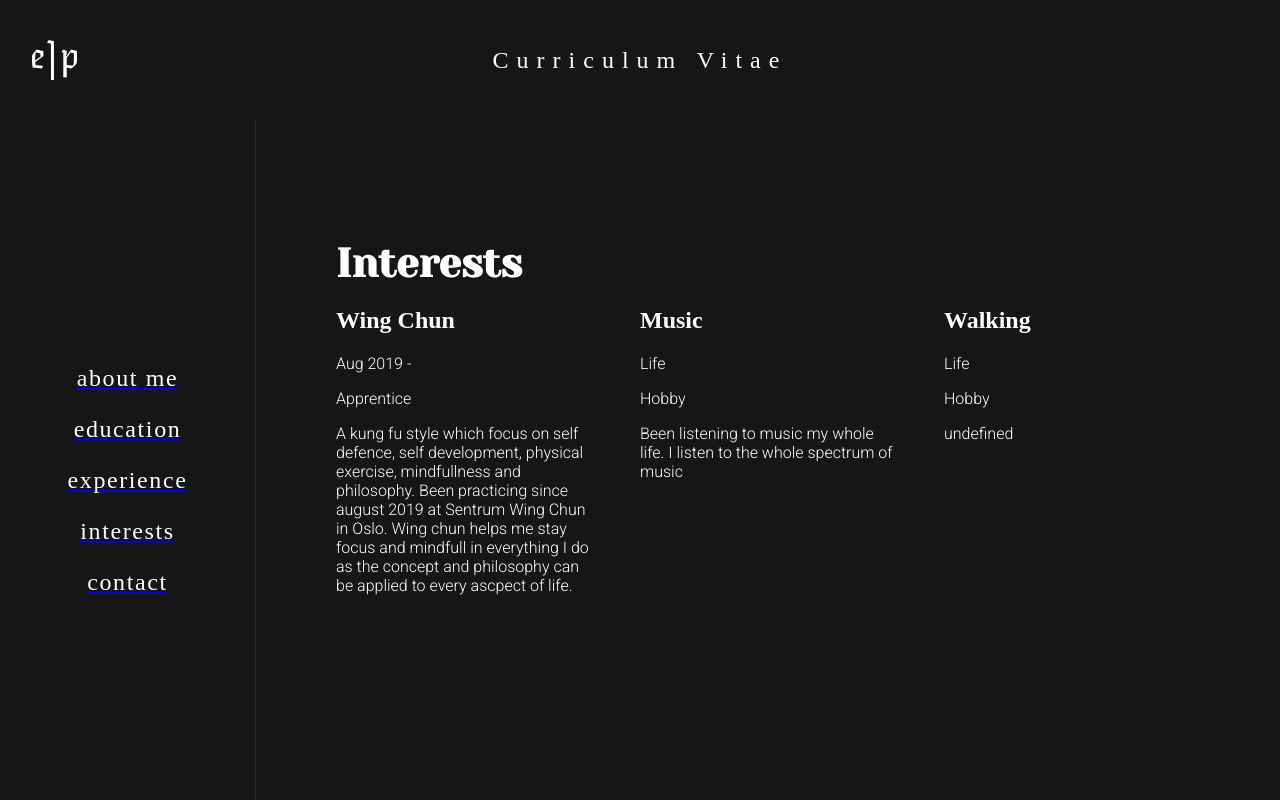
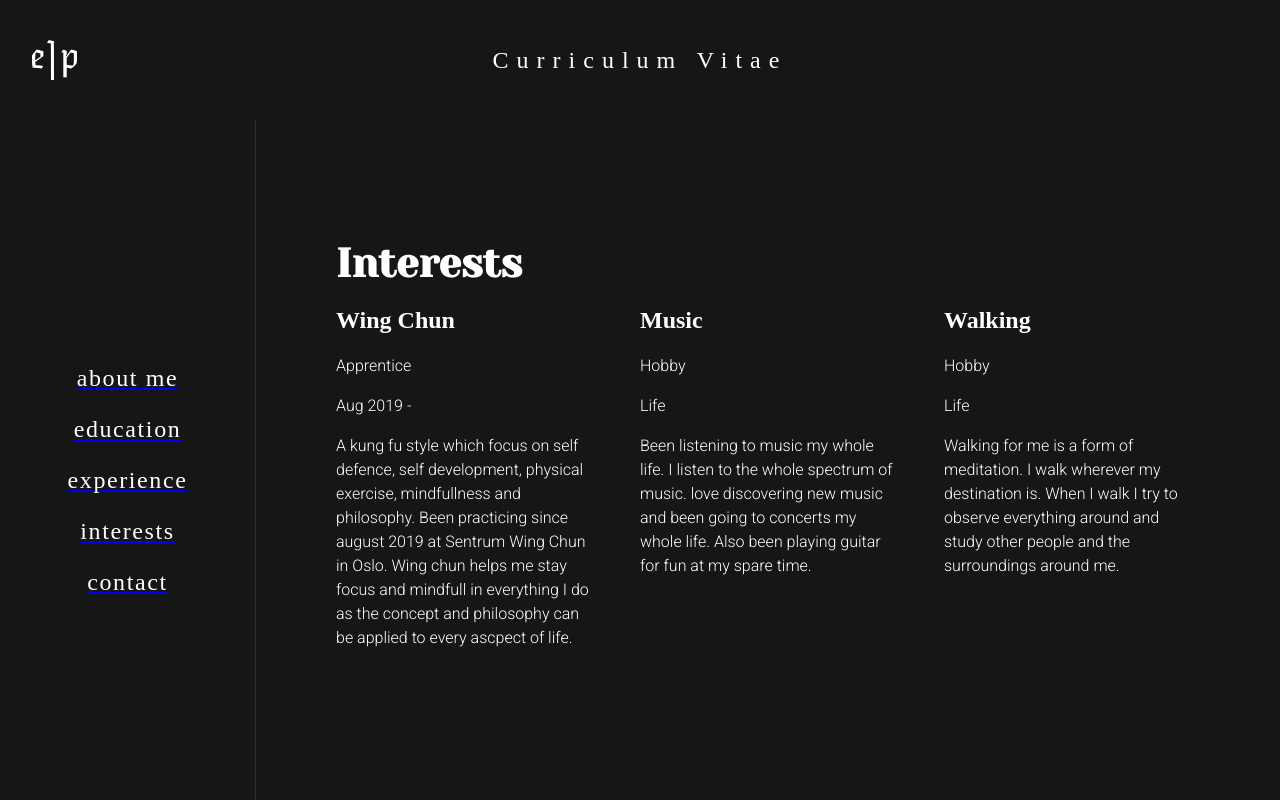
Before and after one commit to Phamern/t16_digital_cv, a Svelte app: page /interests in a window 1280 px wide. Built offline with nearby package versions, Linux system fonts and the light colour scheme; the HTML template or start-up script is replaced by a standard one; a web font is replaced by a local one.

Commit message:
Cleaning up code

```diff
--- a/src/App.svelte
+++ b/src/App.svelte
@@ -14,12 +14,16 @@
 	let open = false;
 	let show = false;
 
+	//Sier ifra om bredden er høyere en 770 for at åpne og lukke skal fungere kun til gitte responsive
+	//størrelser og ikke på desktop
+	//Åpner og lukker side menyen
 	const toggleSideNav = () => {
 		if(window.innerWidth < 770) {
 			open = !open
 		}
 	}
 
+	//Aktiverer burger menu state
 	const handleBurgerAnimation = () => {
 		show = !show
 	}
--- a/src/components/Contact.svelte
+++ b/src/components/Contact.svelte
@@ -72,7 +72,6 @@ a:hover {
   color: #2e2e2e;
 }
 
-
 @media (max-width: 1200px) {
   .contact-info-wrapper {
     grid-template-columns: repeat(2, 1fr);
@@ -87,6 +86,4 @@ a:hover {
   }
 }
 
-
-
 </style>
--- a/src/components/Details.svelte
+++ b/src/components/Details.svelte
@@ -81,6 +81,4 @@ const handleClick = () => {
   line-height: 1.5rem;
 }
 
-
-
  </style>
--- a/src/components/Eivind.svelte
+++ b/src/components/Eivind.svelte
@@ -71,7 +71,7 @@
 }
 
 
-  @media (max-width: 768px) {
+@media (max-width: 1024px) {
 
   .section-wrapper {
     grid-template-columns: 1fr;
--- a/src/components/Header.svelte
+++ b/src/components/Header.svelte
@@ -38,6 +38,7 @@ header {
   font-size: 1.5rem;
   color: #fff;
 }
+
 .header-logo {
   height: 40px;
   margin: 2rem;
@@ -45,7 +46,6 @@ header {
 }
 
 @media (max-width: 900px) {
-
   .header-title {
     font-size: 1rem;
   }
--- a/src/components/Interests.svelte
+++ b/src/components/Interests.svelte
@@ -9,15 +9,12 @@
   <h1 class="title">Interests</h1>
   <section class="info-groups">
     {#each data.interests as interest, i}
-        <div class="interaction-design">
+      <div>
         <h2 class="degree">{interest.name}</h2>
-          <div class="grade-info">
+        <div class="interest-info">
+          <p class="school">{interest.role}</p>
           <p class="year">{interest.year}</p>
-            <p class="school">{interest.role}</p>
-            <p class="school">{interest.description}</p>
-            <!-- {#each interest.details as detail}
-              <Details detail={detail} />
-            {/each} -->
+          <p class="description">{interest.description}</p>
         </div>
       </div>
     {/each}
@@ -36,6 +33,10 @@
   justify-self: left;
 }
 
+.interest-info p {
+  line-height: 1.5rem;
+}
+
 @media (max-width: 1200px) {
   .info-groups {
     grid-template-columns: repeat(2, 1fr);
--- a/src/components/SideNav.svelte
+++ b/src/components/SideNav.svelte
@@ -41,7 +41,6 @@
 	text-decoration: none;
 	justify-self: center;
 	transition: 0.1s;
-
 }
 
 .menu-items:hover {
--- a/src/data/data.js
+++ b/src/data/data.js
@@ -91,7 +91,7 @@ export const data = {
       role: 'Postal Worker',
       year: 'Aug 2017 - Aug 2018',
       details:  [{
-        description: "",
+        description: "Worked nightshifts at the terminal for a year between studies. The job was sorting mail in a fastpace environment where we needed to catch deadlines in order to get the mail out. The job required me to be structured and oriented",
         a: 'Temporary',
         b: 'Nightshift',
         c: 'Fast-paced environment',
@@ -105,6 +105,7 @@ export const data = {
       role: 'Assistent',
       year: 'Sept 2014 - Jun 2015',
       details:  [{
+        description: "Worked a year as an assistent teacher mainly with pupils with special difficulties. A rewarding job as part of it was preparing and creating the best school day for the pupils. A close human interaction job tackling childrens behavior and wishes.",
         a: 'Part time 80%',
         b: 'Special ed',
         c: 'Elementary school',
@@ -118,6 +119,7 @@ export const data = {
       role: 'Cashier',
       year: 'Nov 2014 - Jun 2015',
       details:  [{
+        description: "Voluntary job at Cinemateket. Cinemateket is the norwegian museum of cinema and movies. Got to work as a cashier aswell as getting an insight in analog film and the cinema industry.",
         a: 'Voluntary',
         b: 'Movies',
         c: 'Preparations',
@@ -133,32 +135,18 @@ export const data = {
       role: 'Apprentice',
       year: 'Aug 2019 - ',
       description: 'A kung fu style which focus on self defence, self development, physical exercise, mindfullness and philosophy. Been practicing since august 2019 at Sentrum Wing Chun in Oslo. Wing chun helps me stay focus and mindfull in everything I do as the concept and philosophy can be applied to every ascpect of life.'
-      // details:  [{
-      //   a: 'Kung fu',
-      //   b: 'Mindfullness',
-      //   c: 'Training',
-      // }]
     },
     {
       name: 'Music',
       role: 'Hobby',
       year: 'Life',
-      description: 'Been listening to music my whole life. I listen to the whole spectrum of music'
-      // details:  [{
-      //   a: 'Music discovering',
-      //   b: 'Guitar',
-      //   c: 'Concerts'
-      // }]
+      description: 'Been listening to music my whole life. I listen to the whole spectrum of music. love discovering new music and been going to concerts my whole life. Also been playing guitar for fun at my spare time.'
     },
     {
       name: 'Walking',
       role: 'Hobby',
       year: 'Life',
-      // details:  [{
-      //   a: 'Part time',
-      //   b: 'Sales',
-      //   c: 'Maintenance'
-      // }]
+      description: "Walking for me is a form of meditation. I walk wherever my destination is. When I walk I try to observe everything around and study other people and the surroundings around me."
     }
   ],
   contactInfo: [
```
Also changed, not shown: src/components/BurgerMenu.svelte (indentation only), src/components/Education.svelte (indentation only), src/components/Experience.svelte (indentation only). Lines whose indentation alone changed are shown as unchanged.
